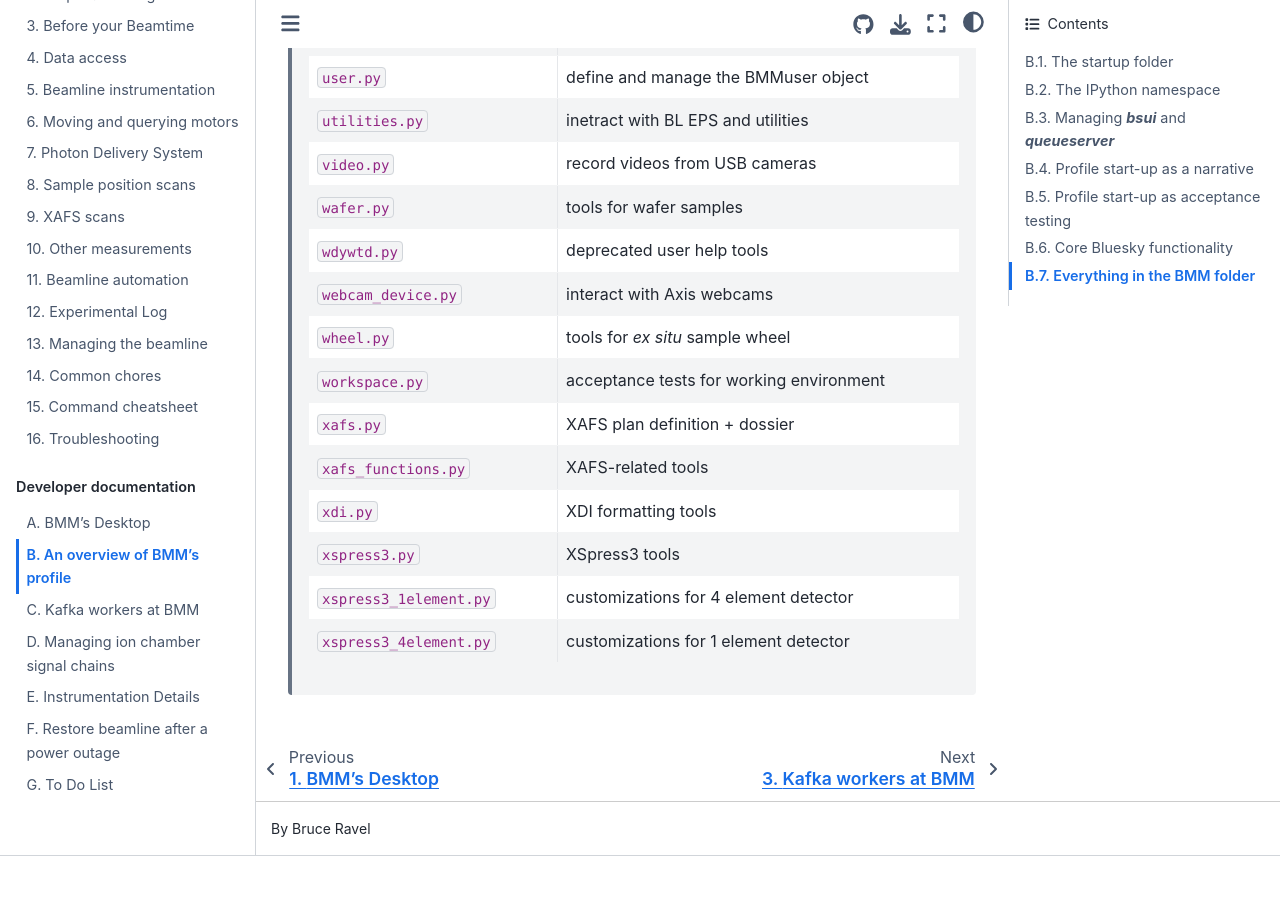
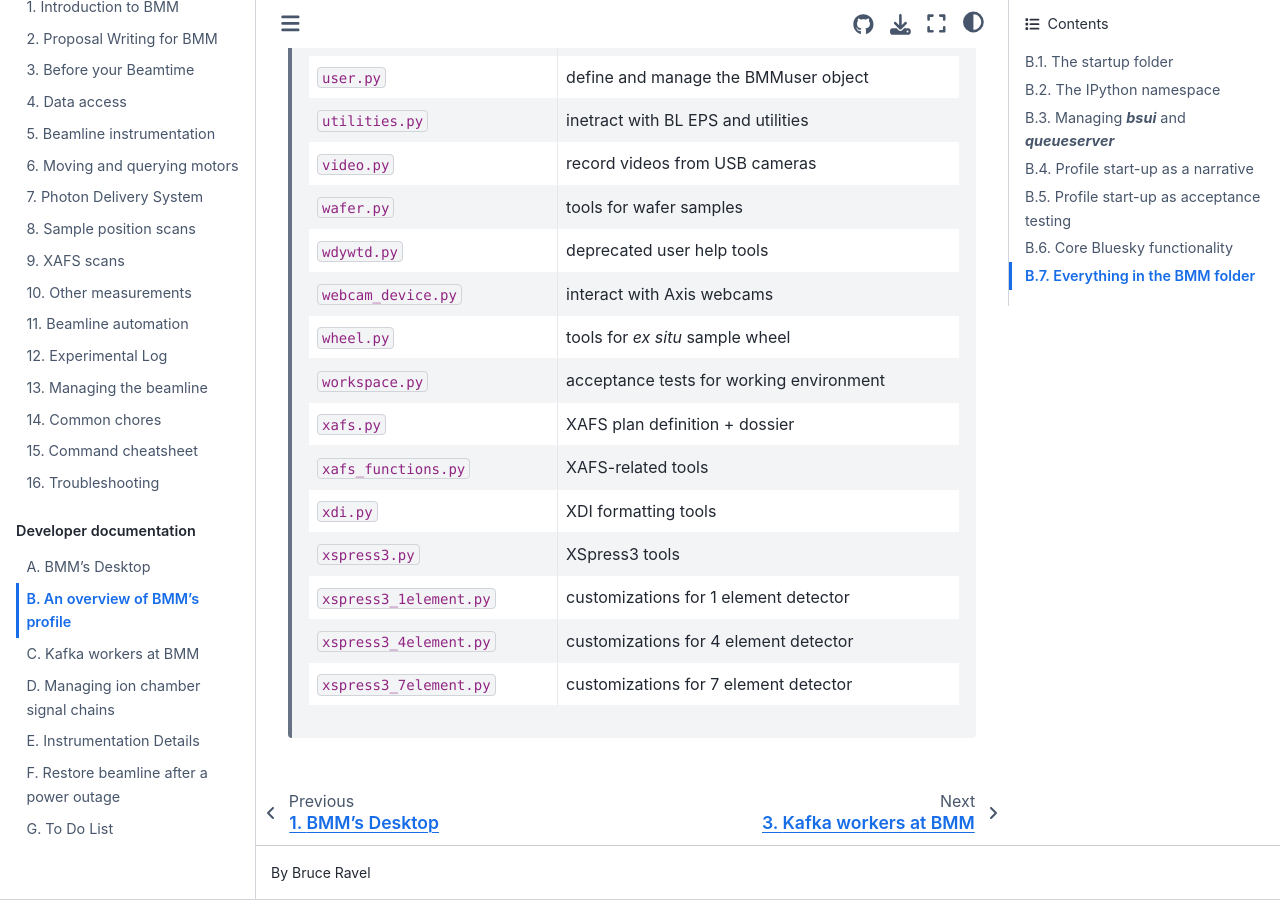
Before and after one commit to NSLS-II-BMM/BeamlineManual, a Sphinx documentation site: the page built from docs/profile.rst, in a window 1280 px wide and 900 px high, scrolled down 8354 px. Built offline with Sphinx 7.4.7 and the Sphinx Book theme 1.1.4, drawn with Linux system fonts in a browser that asks for light colours; before the commit the page ends 9210 px from its top, so only the background shows below that; some of the changed text lies outside the part shown.

```diff
--- a/docs/profile.rst
+++ b/docs/profile.rst
@@ -307,9 +307,9 @@ Everything in the BMM folder
 
 Here's a brief summary of every module in the BMM profile.
 
-   ============================   =============================================
+   ============================   ===================================================
     file                           purpose
-   ============================   =============================================
+   ============================   ===================================================
     ``actuators.py``               define shutters and valves
     ``agent_plans.py``             BMM-specific ML agents
     ``areascan.py``                define an area scan plan
@@ -375,6 +375,7 @@ Here's a brief summary of every module in the BMM profile.
     ``xafs_functions.py``          XAFS-related tools
     ``xdi.py``                     XDI formatting tools
     ``xspress3.py``                XSpress3 tools
-    ``xspress3_1element.py``       customizations for 4 element detector
-    ``xspress3_4element.py``       customizations for 1 element detector
-   ============================   =============================================
+    ``xspress3_1element.py``       customizations for 1 element detector
+    ``xspress3_4element.py``       customizations for 4 element detector
+    ``xspress3_7element.py``       customizations for 7 element detector
+   ============================   ===================================================
```
Also changed, not shown: other parts of docs/profile.rst (+1 -1 lines), docs/intro.rst (+9 -23 lines).
